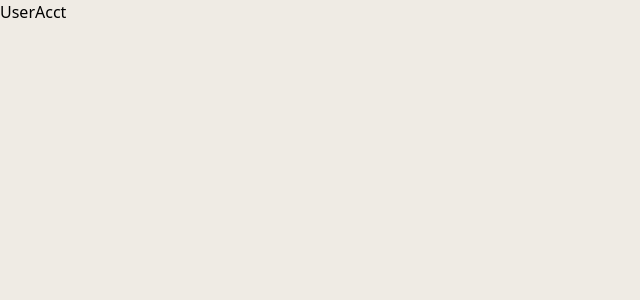
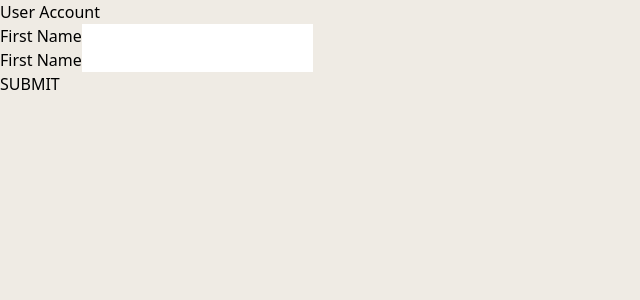
Before and after one commit to Lasseignejk/Avocado-frontend, a React (Vite) app in the folder Avocado/: page /account in a window 1280 px wide. Shown: the top 300 px of the page, without its empty margins (0-640 px from the left). Built offline with nearby package versions, Linux system fonts and the light colour scheme; a web font is replaced by a local one.

Commit message:
Updates to userAccount
Added a form skeleton, working on getting state to work

```diff
--- a/Avocado/src/components/pages/UserAcct.jsx
+++ b/Avocado/src/components/pages/UserAcct.jsx
@@ -1,7 +1,54 @@
 import React from "react";
+import { useState } from "react";
 
 const UserAcct = () => {
-  return <div>UserAcct</div>;
+	const [accountDetails, setAccountDetails] = useState({});
+
+	const setFormState = (e) => {
+		setAccountDetails({
+			...accountDetails,
+			[e.target.name]: e.target.value,
+		});
+	};
+
+	return (
+		<div>
+			<form>
+				<h1>User Account</h1>
+				<div>
+					<label htmlFor="name">First Name</label>
+					<input
+						type="text"
+						id="name"
+						name="CustomerFirstName"
+						onChange={(e) => setFormState(e)}
+						value={
+							accountDetails.CustomerFirstName
+								? accountDetails.CustomerFirstName
+								: ""
+						}
+					/>
+				</div>
+				<div>
+					<label htmlFor="name">First Name</label>
+					<input
+						type="text"
+						id="name"
+						name="CustomerLastName"
+						onChange={(e) => setFormState(e)}
+						value={
+							accountDetails.CustomerLastName
+								? accountDetails.CustomerLastName
+								: ""
+						}
+					/>
+				</div>
+				<div>
+					<button type="button">SUBMIT</button>
+				</div>
+			</form>
+		</div>
+	);
 };
 
 export default UserAcct;
```
